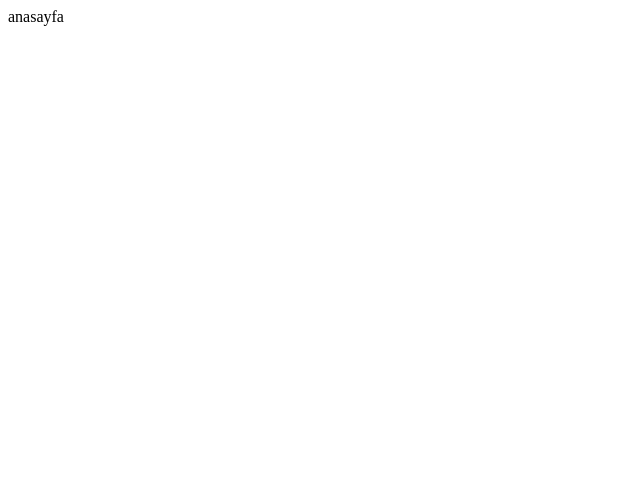
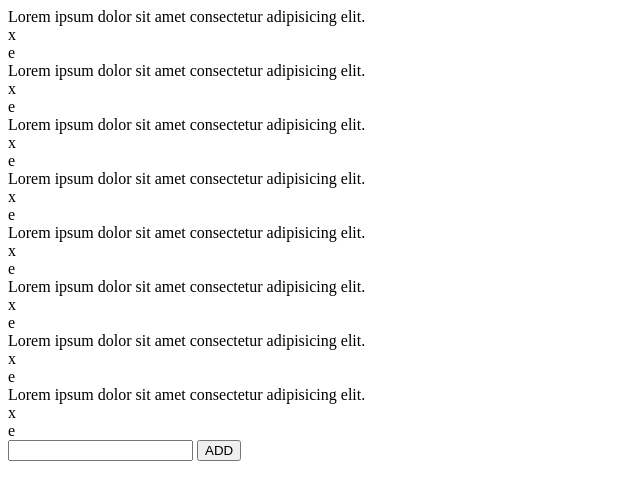
Before and after one commit to apsisx/todo-app, a website: page views/index.html in a window 1280 px wide. Shown: the whole page, without its empty margins (0-640 px from the left). Drawn offline with nearby package versions, Linux system fonts and the light colour scheme.

Commit message:
Begins of Vue. Created simple body.
Created basic structure
-- Used simple html template without css

```diff
--- a/db-config/config.js
+++ b/db-config/config.js
@@ -6,9 +6,6 @@ const connectKnex = knex({
         filename: 'todo-app.sqlite3'
     },
     useNullAsDefault: true
-
 })
 
-
-
 module.exports = connectKnex
--- /dev/null
+++ b/public/stylesheet/style.css
@@ -0,0 +1,3 @@
+* {
+    box-sizing: border-box;
+}
--- a/views/index.html
+++ b/views/index.html
@@ -1,12 +1,82 @@
 <!DOCTYPE html>
 <html lang="en">
+
 <head>
     <meta charset="UTF-8">
     <meta http-equiv="X-UA-Compatible" content="IE=edge">
     <meta name="viewport" content="width=device-width, initial-scale=1.0">
     <title> To-Do App </title>
+    <!-- BEGIN: Scripts -->
+    <script src="https://cdn.jsdelivr.net/npm/vue@2/dist/vue.js"></script>
+    <!-- END: Scripts -->
+
+    <!-- BEGIN: StyleSheet -->
+    <link rel="stylesheet" href="">
+    <!-- END: StyleSheet -->
+
 </head>
+
 <body>
-    anasayfa
+    <div id="apsisx">
+        <template>
+            <div class="aps-container">
+                <div class="aps-list-container">
+                    <div class="aps-todo-item">
+                        <div class="aps-item-text"> Lorem ipsum dolor sit amet consectetur adipisicing elit. </div>
+                        <div class="aps-item-delete"> x </div>
+                        <div class="aps-item-edit"> e </div>
+                    </div>
+                    <div class="aps-todo-item">
+                        <div class="aps-item-text"> Lorem ipsum dolor sit amet consectetur adipisicing elit. </div>
+                        <div class="aps-item-delete"> x </div>
+                        <div class="aps-item-edit"> e </div>
+                    </div>
+                    <div class="aps-todo-item">
+                        <div class="aps-item-text"> Lorem ipsum dolor sit amet consectetur adipisicing elit. </div>
+                        <div class="aps-item-delete"> x </div>
+                        <div class="aps-item-edit"> e </div>
+                    </div>
+                    <div class="aps-todo-item">
+                        <div class="aps-item-text"> Lorem ipsum dolor sit amet consectetur adipisicing elit. </div>
+                        <div class="aps-item-delete"> x </div>
+                        <div class="aps-item-edit"> e </div>
+                    </div>
+                    <div class="aps-todo-item">
+                        <div class="aps-item-text"> Lorem ipsum dolor sit amet consectetur adipisicing elit. </div>
+                        <div class="aps-item-delete"> x </div>
+                        <div class="aps-item-edit"> e </div>
+                    </div>
+                    <div class="aps-todo-item">
+                        <div class="aps-item-text"> Lorem ipsum dolor sit amet consectetur adipisicing elit. </div>
+                        <div class="aps-item-delete"> x </div>
+                        <div class="aps-item-edit"> e </div>
+                    </div>
+                    <div class="aps-todo-item">
+                        <div class="aps-item-text"> Lorem ipsum dolor sit amet consectetur adipisicing elit. </div>
+                        <div class="aps-item-delete"> x </div>
+                        <div class="aps-item-edit"> e </div>
+                    </div>
+                    <div class="aps-todo-item">
+                        <div class="aps-item-text"> Lorem ipsum dolor sit amet consectetur adipisicing elit. </div>
+                        <div class="aps-item-delete"> x </div>
+                        <div class="aps-item-edit"> e </div>
+                    </div>
+                </div>
+                <div class="aps-add-todo">
+                    <input type="text" class="aps-todo-text">
+                    <button class="aps-todo-add-btn"> ADD </button>
+                </div>
+            </div>
+        </template>
+    </div>
+    <script>
+        new Vue({
+            el: '#apsisx',
+            data: {
+                ms : 'dne'
+            }
+        })
+    </script>
 </body>
+
 </html>
```
